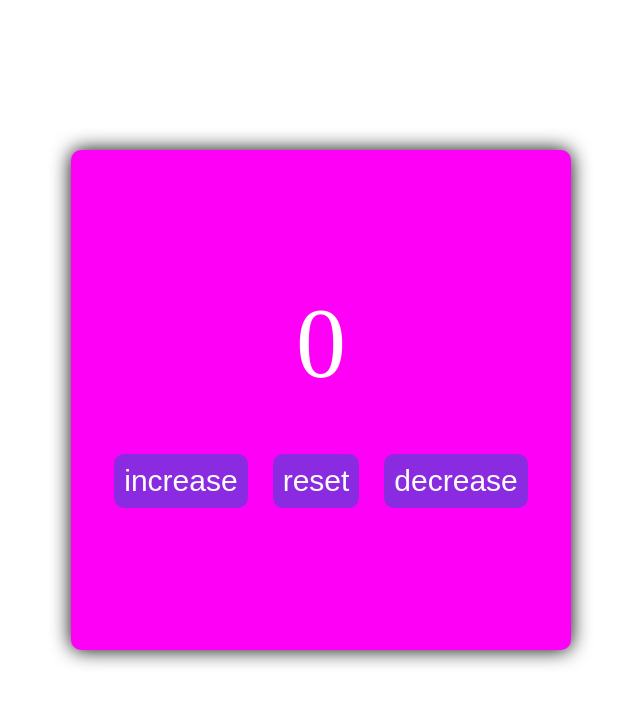
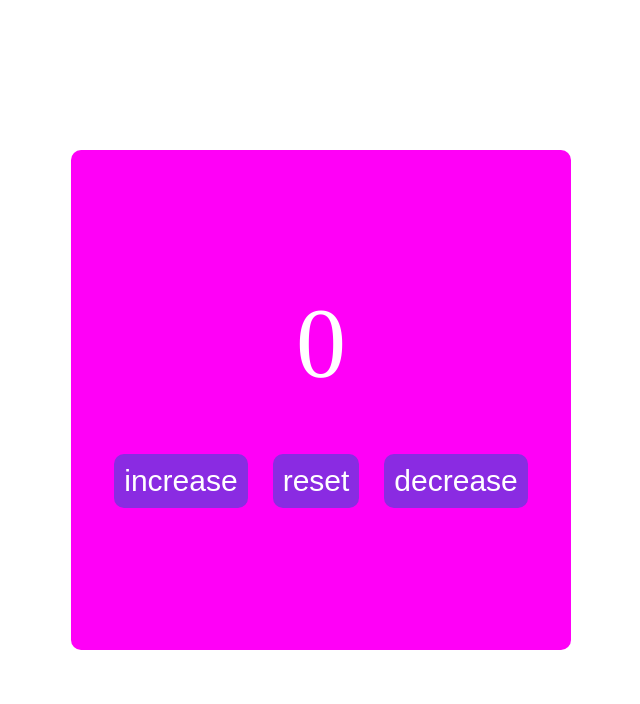
Before and after one commit to XasanMahadCusmaan1/Counter-Project, a plain HTML site: page index.html in a window 1280 px wide. Shown: the whole page, without its empty margins (319-959 px from the left). Drawn offline with Linux system fonts and the light colour scheme.

Commit message:
third commit

```diff
--- a/style.css
+++ b/style.css
@@ -10,7 +10,6 @@
   font-size: 100px;
   background-color: rgb(255, 0, 247);
   border-radius: 10px;
-  box-shadow: 0px 0px 20px black;
 }
 .buttons {
   position: relative;
```
